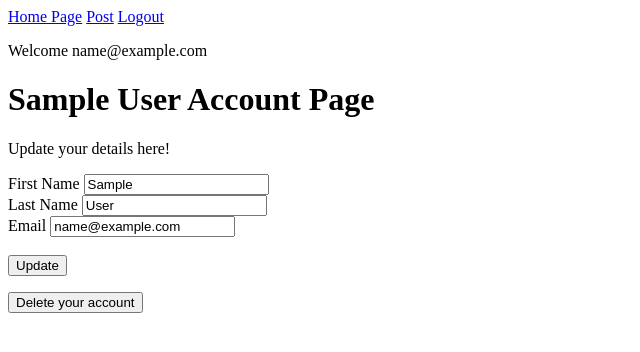
After one commit to hsjhita1/QAWork, a Flask app: page /account in a window 1280 px wide. The commit adds this page. Shown: the top 352 px of the page, without its empty margins (0-640 px from the left). Run offline with Flask 2, Linux system fonts and the light colour scheme; the visitor is signed in with stand-in values (Sample User, id 1); data comes from the database, SQL or seed files in the repository.

Commit message:
Implemented update and delete functions

```diff
--- a/Flask/application/forms.py
+++ b/Flask/application/forms.py
@@ -2,21 +2,10 @@ from flask_wtf import FlaskForm
 from wtforms import StringField, SubmitField, PasswordField, BooleanField
 from wtforms.validators import DataRequired, Length, Email, EqualTo, ValidationError
 from application.models import Users
+from flask_login import current_user
 
 class PostForm(FlaskForm):
-    first_name = StringField("First Name",
-        validators = [
-            DataRequired(),
-            Length(min = 2, max = 30)
-        ]
-    )
 
-    last_name = StringField("Last Name",
-        validators = [
-            DataRequired(),
-            Length(min = 2, max = 30)
-        ]
-    )
 
     title = StringField("Title",
         validators = [
@@ -35,6 +24,20 @@ class PostForm(FlaskForm):
     submit = SubmitField('Submit Content')
 
 class RegistrationForm(FlaskForm):
+    first_name = StringField("First Name",
+        validators = [
+            DataRequired(),
+            Length(min = 2, max = 30)
+        ]
+    )
+
+    last_name = StringField("Last Name",
+        validators = [
+            DataRequired(),
+            Length(min = 2, max = 30)
+        ]
+    )
+
     email = StringField('Email',
         validators = [
             DataRequired(),
@@ -75,3 +78,28 @@ class LoginForm(FlaskForm):
 
     remember = BooleanField('Remeber me')
     submit = SubmitField('Login')
+
+
+class UpdateAccountForm(FlaskForm):
+    first_name = StringField('First Name',
+        validators=[
+            DataRequired(),
+            Length(min=4, max=30)
+        ])
+    last_name = StringField('Last Name',
+        validators=[
+            DataRequired(),
+            Length(min=4, max=30)
+        ])
+    email = StringField('Email',
+        validators=[
+            DataRequired(),
+            Email()
+        ])
+    submit = SubmitField('Update')
+
+    def validate_email(self,email):
+        if email.data != current_user.email:
+            user = Users.query.filter_by(email=email.data).first()
+            if user:
+                raise ValidationError('Email already in use')
--- a/Flask/application/models.py
+++ b/Flask/application/models.py
@@ -1,5 +1,6 @@
 from application import db, login_manager
 from flask_login import UserMixin
+from datetime import datetime
 
 @login_manager.user_loader
 def load_user(id):
@@ -7,21 +8,28 @@ def load_user(id):
 
 class Posts(db.Model):
     id = db.Column(db.Integer, primary_key=True)
-    first_name = db.Column(db.String(30), nullable=False)
-    last_name = db.Column(db.String(30), nullable=False)
     title = db.Column(db.String(100), nullable=False)
     content = db.Column(db.String(500), nullable=False)
+    date_posted = db.Column(db.DateTime, nullable = False, default=datetime.utcnow)
+    user_id = db.Column(db.Integer, db.ForeignKey('users.id'), nullable=False)
 
     def __repr__(self):
         return ''.join([
-            'User: ', self.first_name, ' ', self.last_name, '\r\n',
+            'User: ', self.user_id, '\r\n',
             'Title: ', self.title, '\r\n', self.content
             ])
 
 class Users(db.Model, UserMixin):
     id = db.Column(db.Integer, primary_key=True)
+    first_name = db.Column(db.String(30), nullable=False)
+    last_name = db.Column(db.String(30), nullable=False)
     email = db.Column(db.String(500), nullable=False, unique=True)
     password = db.Column(db.String(500), nullable=False)
+    posts = db.relationship('Posts', backref='author', lazy=True)
 
     def __repr__(self):
-        return ''.join(['UserID: ', str(self.id), '\r\n', 'Email: ', self.email])
+        return ''.join([
+            'User ID: ', str(self.id), '\r\n',
+            'Email: ', self.email, '\r\n',
+            'Name: ', self.first_name, ' ', self.last_name
+        ])
--- a/Flask/application/routes.py
+++ b/Flask/application/routes.py
@@ -1,7 +1,7 @@
 from flask import render_template, redirect, url_for, request
 from application import app, db, bcrypt
 from application.models import Posts, Users
-from application.forms import PostForm, RegistrationForm, LoginForm
+from application.forms import PostForm, RegistrationForm, LoginForm, UpdateAccountForm
 from flask_login import login_user, current_user, logout_user, login_required
 
 @app.route('/')
@@ -28,10 +28,14 @@ def login():
 
 @app.route('/register', methods=['GET', 'POST'])
 def register():
+    if current_user.is_authenticated:
+        return redirect(url_for('home'))
     form = RegistrationForm()
     if form.validate_on_submit():
         hash_pass = bcrypt.generate_password_hash(form.password.data)
         user = Users(
+            first_name = form.first_name.data,
+            last_name = form.last_name.data,
             email = form.email.data,
             password = hash_pass
         )
@@ -48,10 +52,9 @@ def post():
     form = PostForm()
     if form.validate_on_submit():
         postData = Posts(
-            first_name = form.first_name.data,
-            last_name = form.last_name.data,
             title = form.title.data,
-            content = form.content.data
+            content = form.content.data,
+            author = current_user
         )
 
         db.session.add(postData)
@@ -66,3 +69,32 @@ def post():
 def logout():
     logout_user()
     return redirect(url_for('login'))
+
+@app.route('/account', methods=['GET', 'POST'])
+@login_required
+def account():
+    form = UpdateAccountForm()
+    if form.validate_on_submit():
+        current_user.first_name = form.first_name.data
+        current_user.last_name = form.last_name.data
+        current_user.email = form.email.data
+        db.session.commit()
+        return redirect(url_for('account'))
+    elif request.method == 'GET':
+        form.first_name.data = current_user.first_name
+        form.last_name.data = current_user.last_name
+        form.email.data = current_user.email
+    return render_template('account.html', title='Account', form=form)
+
+@app.route('/account/delete', methods=['GET', 'POST'])
+@login_required
+def account_delete():
+    user = current_user.id
+    account = Users.query.filter_by(id = user).first()
+    posts = Posts.query.filter_by(user_id = user)
+    for post in posts:
+        db.session.delete(post)
+    logout_user()
+    db.session.delete(account)
+    db.session.commit()
+    return redirect(url_for('register'))
--- /dev/null
+++ b/Flask/application/templates/account.html
@@ -0,0 +1,52 @@
+{% extends "layout.html" %}
+{% block body_content %}
+<h1>{{ current_user.first_name }} {{ current_user.last_name }} Account Page</h1>
+    <p>Update your details here!</p>
+    <div class='form'>
+        <form method='POST' action=''>
+            {{ form.hidden_tag() }}
+            <div class="form-group">
+                {{ form.first_name.label }}
+                {{ form.first_name }}
+                {% if form.first_name.errors %}
+                <div class="error">
+                    {% for error in form.first_name.errors %}
+                        <span>{{ error }}</span>
+                    {% endfor %}
+                </div>
+                {% endif %}
+            </div>
+            <div class="form-group">
+                {{ form.last_name.label }}
+                {{ form.last_name }}
+                {% if form.last_name.errors %}
+                <div class="error">
+                    {% for error in form.last_name.errors %}
+                        <span>{{ error }}</span>
+                    {% endfor %}
+                </div>
+                {% endif %}
+            </div>
+            <div class='form_group'>
+                {{ form.email.label }}
+                {{ form.email }}
+                {% if form.email.errors %}
+                    <div class='error'>
+                        {% for error in form.email.errors %}
+                            <span>{{ error }}</span>
+                        {% endfor %}
+                    </div>
+                {% endif %}
+            </div>
+            <br>
+            <div>
+                {{ form.submit }}
+            </div>
+
+        </form>
+        <form action="{{ url_for('account_delete') }}">
+            <button type="submit">Delete your account</button>
+        </form>
+    </div>
+
+{% endblock %}
```
Also changed, not shown: Flask/application/templates/home.html (+5 -2 lines), Flask/application/templates/post.html (+0 -20 lines), Flask/application/templates/register.html (+26 -0 lines), Flask/application/__init__.py (line endings or trailing spaces), Flask/application/templates/layout.html (line endings or trailing spaces), Flask/application/templates/login.html (line endings or trailing spaces).
